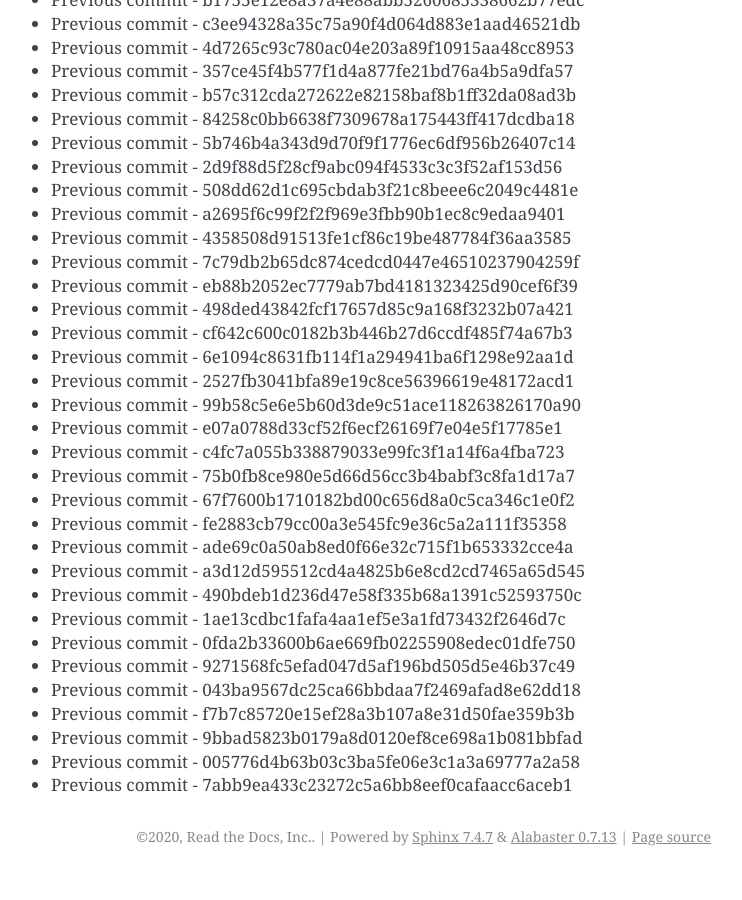
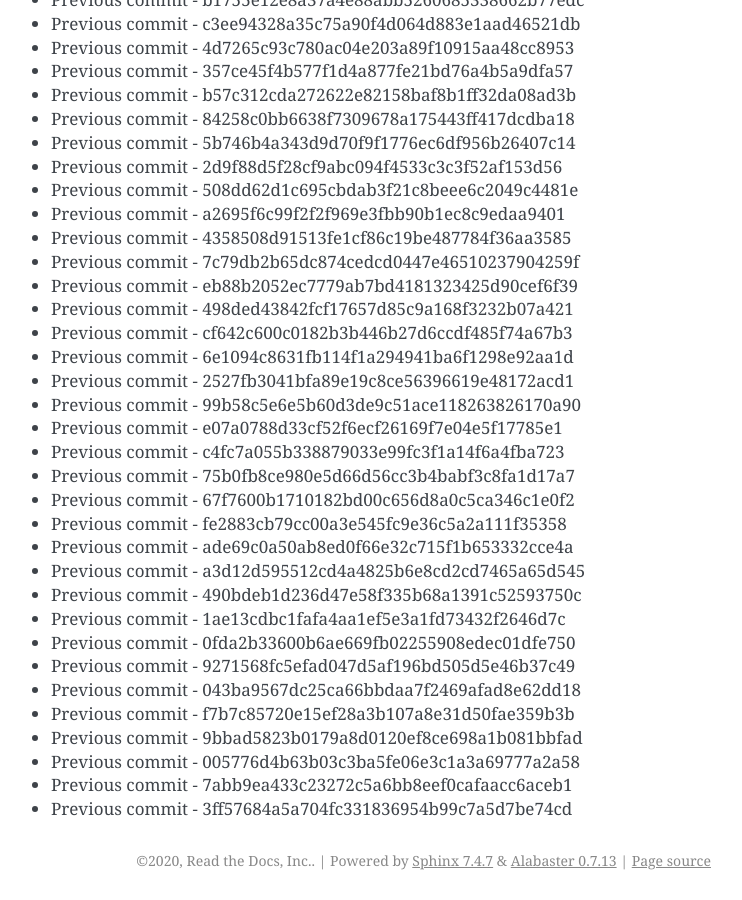
Before and after one commit to readthedocs/rtd-git-stresstest, a Sphinx documentation site: the page built from docs/updates.rst, in a window 1280 px wide and 900 px high, scrolled down 88347 px. Shown: the whole window, without its empty margins (399-1141 px from the left). Built offline with Sphinx 7.4.7, drawn with Linux system fonts in a browser that asks for light colours; before the commit the page ends 89223 px from its top, so only the background shows below that.

Commit message:
Generating commit from previous: 3ff57684a5a704fc331836954b99c7a5d7be74cd

```diff
--- a/docs/updates.rst
+++ b/docs/updates.rst
@@ -3744,3 +3744,4 @@ It can be tested for any performance characteristics.
 * Previous commit - 9bbad5823b0179a8d0120ef8ce698a1b081bbfad
 * Previous commit - 005776d4b63b03c3ba5fe06e3c1a3a69777a2a58
 * Previous commit - 7abb9ea433c23272c5a6bb8eef0cafaacc6aceb1
+* Previous commit - 3ff57684a5a704fc331836954b99c7a5d7be74cd
```
